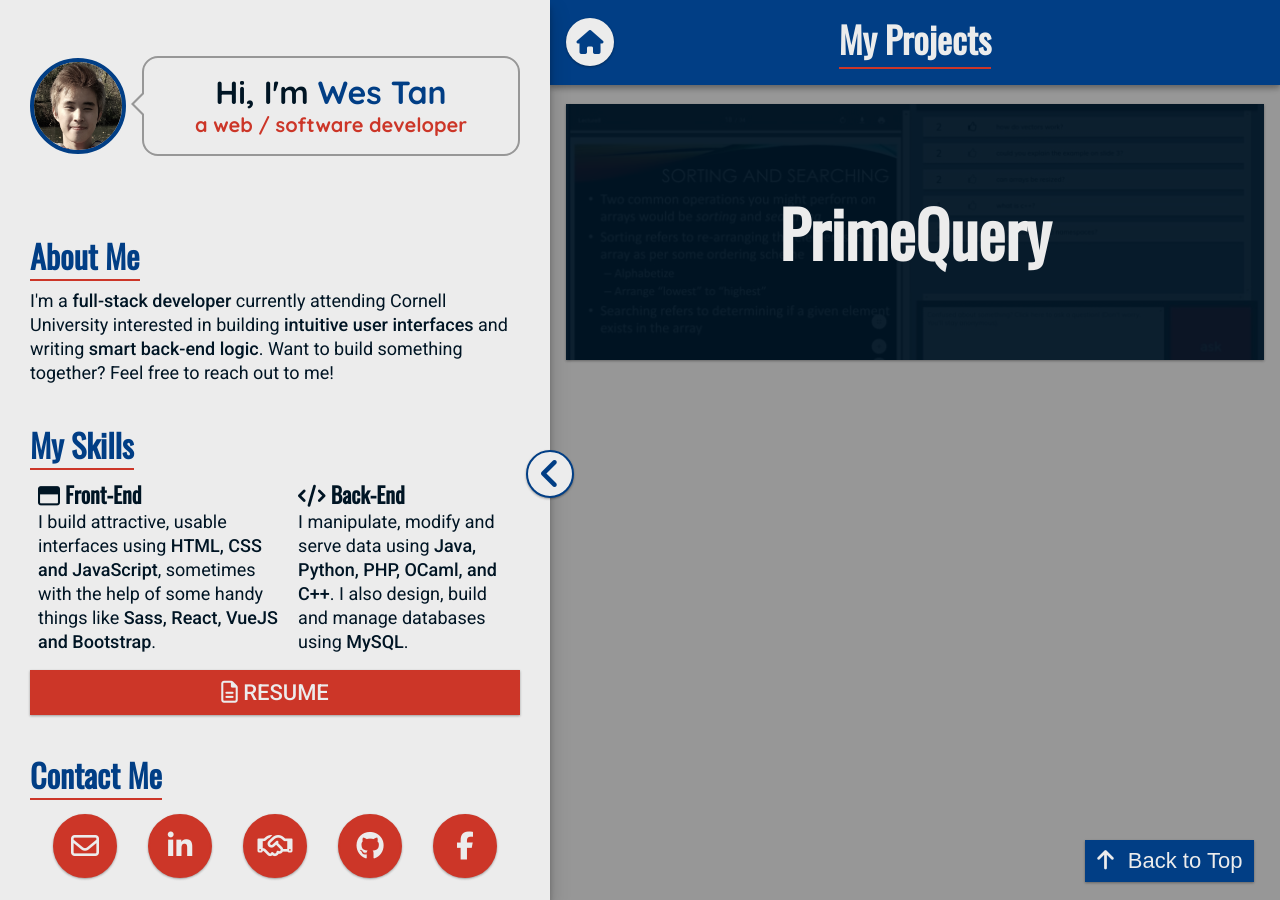
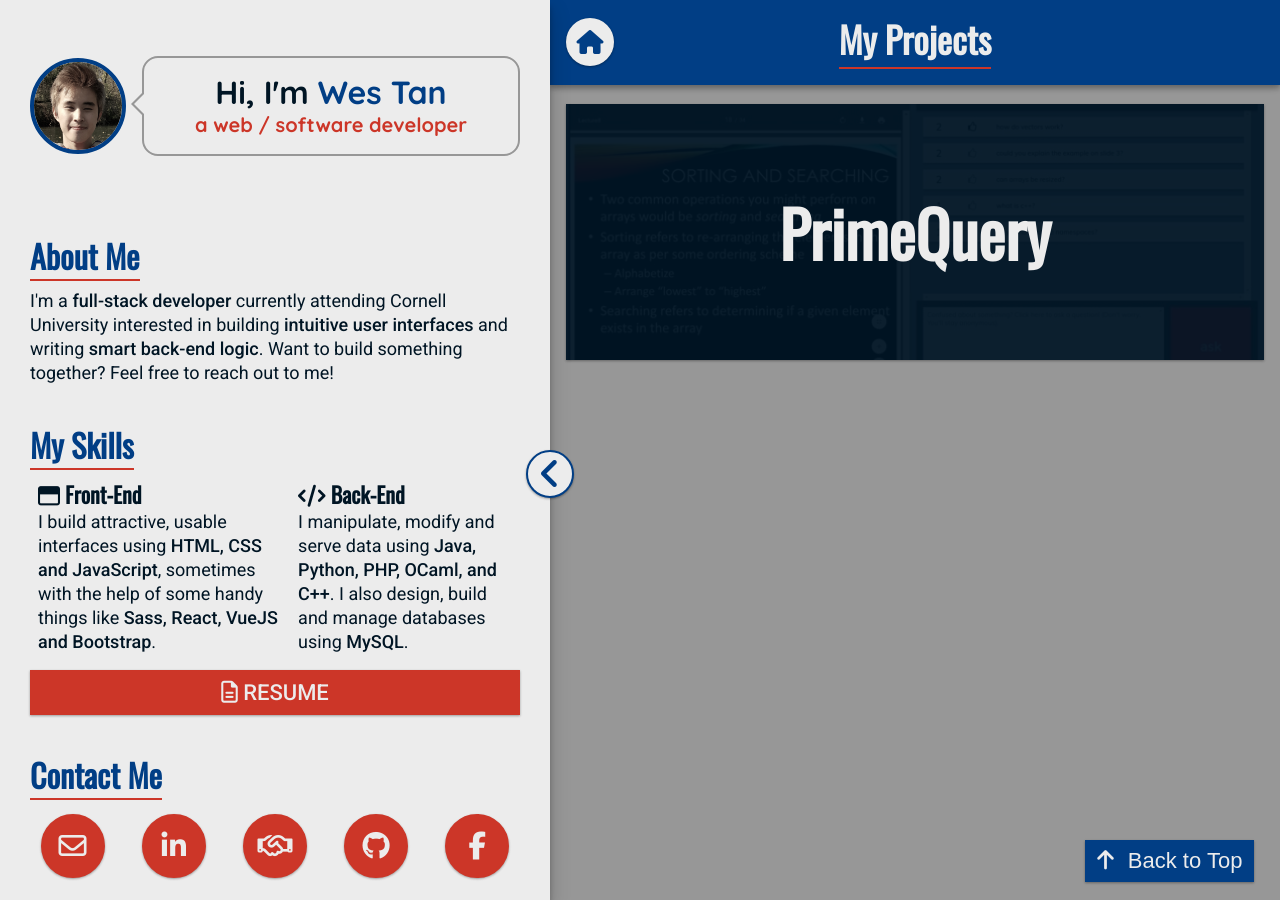
Before and after one commit to WesleyT4N/wesleyt4n.github.io, a Jekyll site: the page built from index.md, in a window 1280 px wide. Built offline with Jekyll 4.4.1, drawn with Linux system fonts in a browser that asks for light colours; nearby versions of some CDN libraries.

Commit message:
android attempt 2

```diff
--- a/assets/css/style.scss
+++ b/assets/css/style.scss
@@ -457,6 +457,7 @@
   width: 48px;
   height: 48px;
   border-radius: 50%;
+  margin: 0 auto;
   @include font-size(24px);
   @include for-tablet-portrait-up {
     width: 64px;
@@ -743,7 +744,8 @@
   height: 100%;
   z-index: 0;
   img {
-    object-fit: cover;
+    -o-object-fit: cover;
+       object-fit: cover;
     min-width: 100%;
     height: 100%;
   }
@@ -757,9 +759,15 @@
   text-align: center;
   width: 100%;
   height: 100%;
+  display: -webkit-box;
+  display: -ms-flexbox;
   display: flex;
-  align-items: center;
-  justify-content: center;
+  -webkit-box-align: center;
+      -ms-flex-align: center;
+          align-items: center;
+  -webkit-box-pack: center;
+      -ms-flex-pack: center;
+          justify-content: center;
   background-color: transparentize($darkGrey, .05);
   color: $white;
   @include font-size(28px);
```
